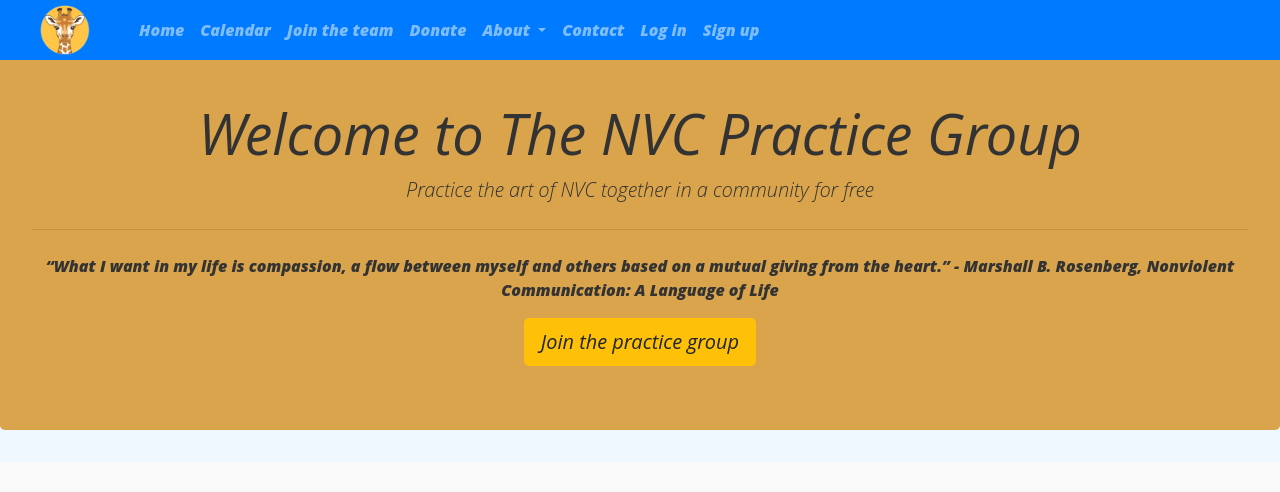
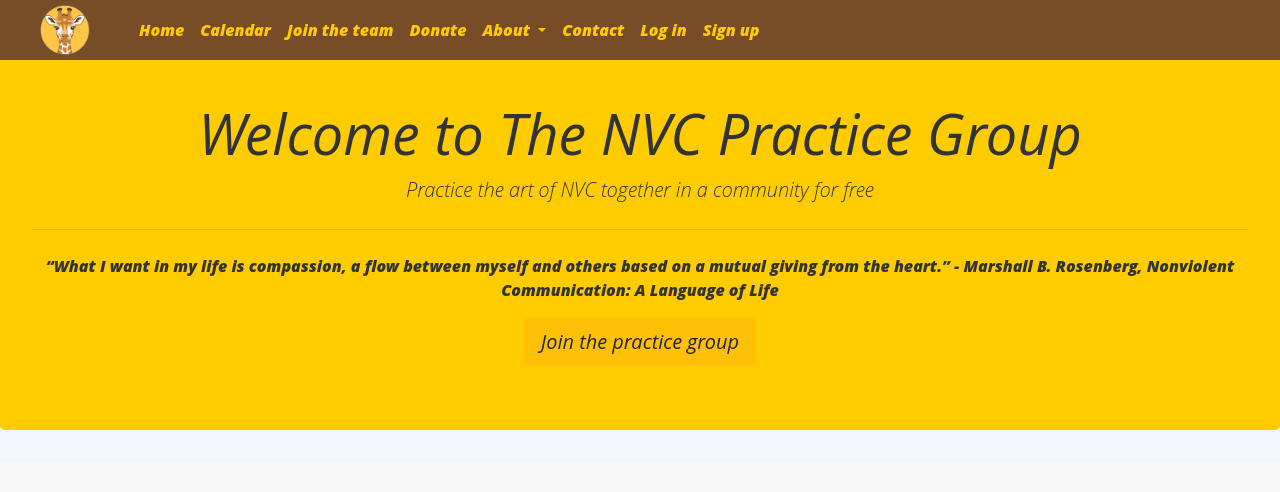
Before and after one commit to nvcpineapplees/github.io, a plain HTML site: page index.html in a window 1280 px wide. Shown: the top 492 px of the page. Drawn offline with nearby package versions, Linux system fonts and the light colour scheme.

Commit message:
color update

```diff
--- a/header.html
+++ b/header.html
@@ -27,11 +27,11 @@
         }
 
         .navbar-brand, .nav-link {
-            color: #D9A44B;
+            color: #ffcc00;
         }
 
         .jumbotron {
-            background-color: #D9A44B;
+            background-color: #ffcc00;
             color: #333;
             text-align: center;
             padding-top: 100px; /* to compensate for the fixed navbar */
--- a/navbar.html
+++ b/navbar.html
@@ -1,4 +1,4 @@
-<nav class="navbar navbar-expand-lg navbar-dark bg-primary custom-navbar">
+<nav class="navbar navbar-expand-lg custom-navbar">
     <a class="navbar-brand" href="index.html"><img class="logo" src="img/Giraffe_logo.png" alt="Logo"></a>
     <button class="navbar-toggler" type="button" data-toggle="collapse" data-target="#navbarNavDropdown" aria-controls="navbarNavDropdown" aria-expanded="false" aria-label="Toggle navigation">
         <span class="navbar-toggler-icon"></span>
```
